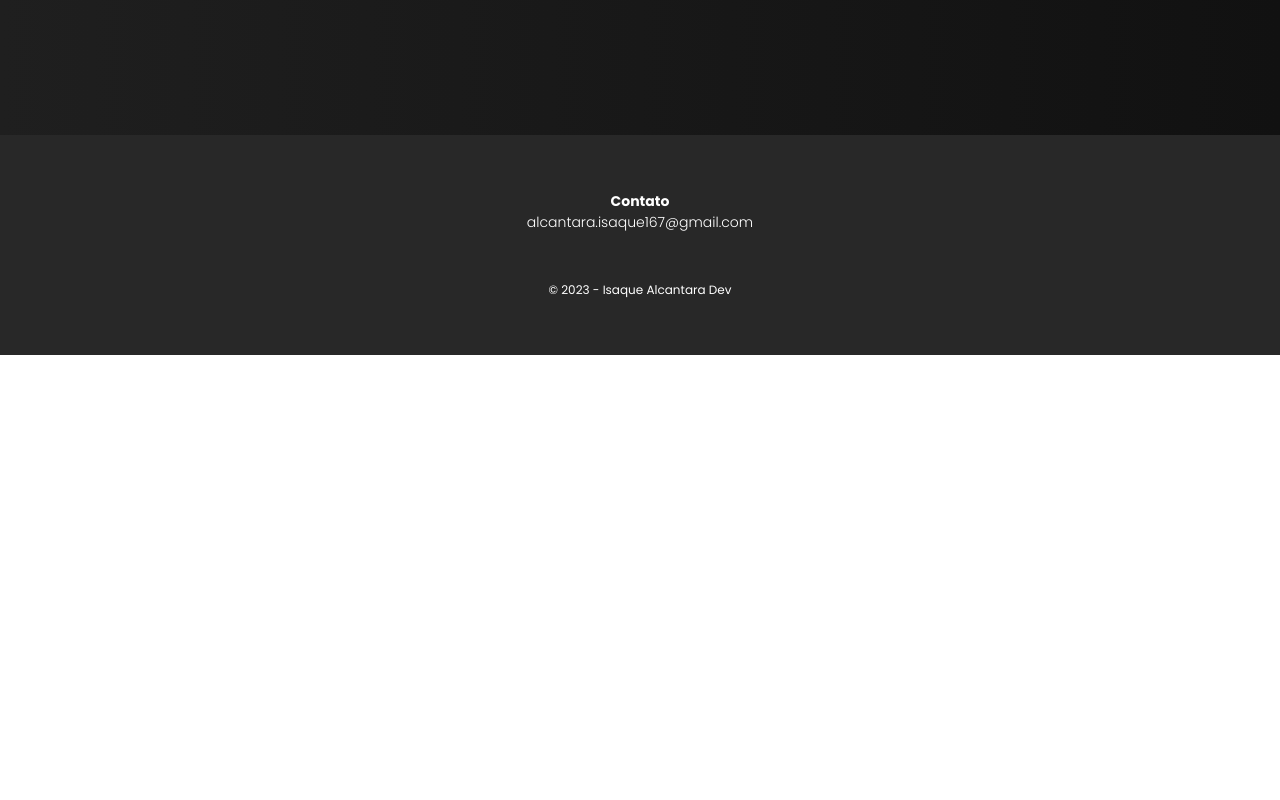
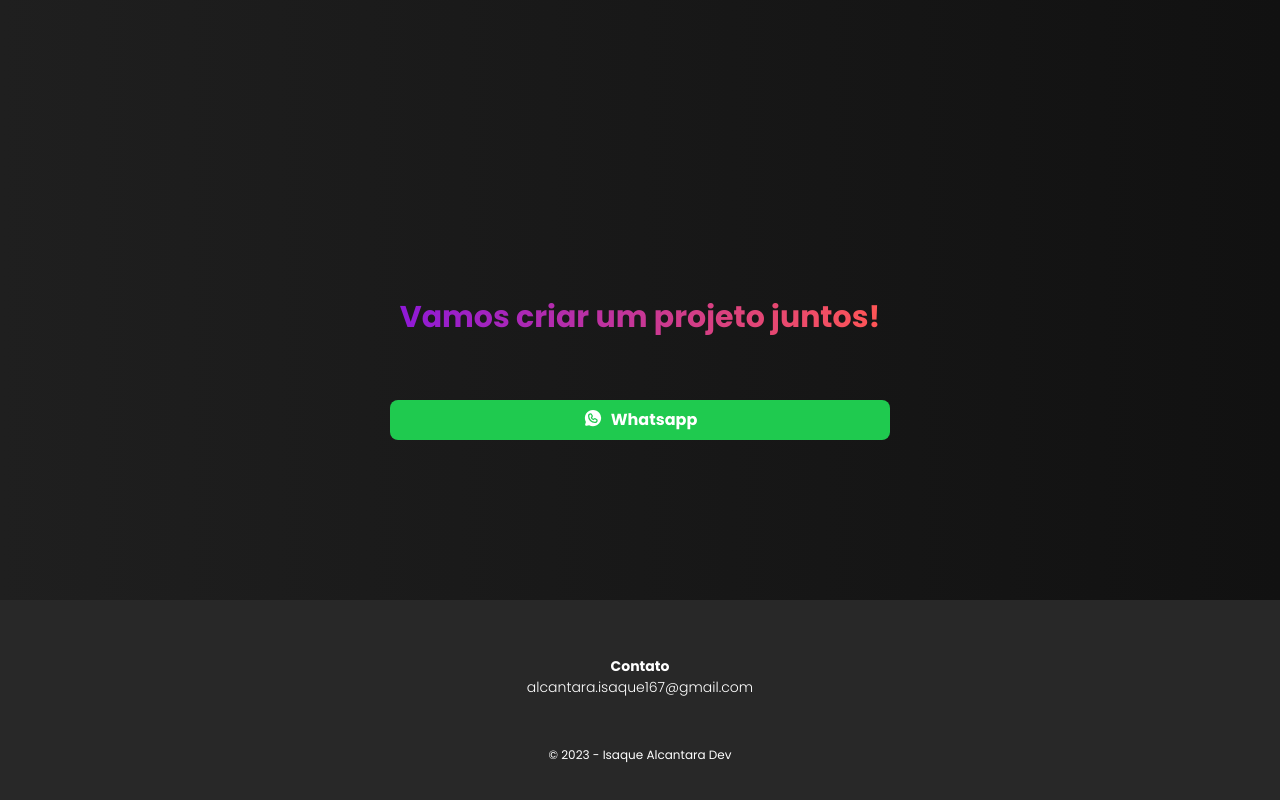
Before and after one commit to alcantaraDev/Portfolio, a Next.js app: page / in a window 1280 px wide. Shown: the part 2610-3410 px from the top of the page. Before the commit the page ends 2965 px from the top, so only its background shows below. Built offline with nearby package versions, Linux system fonts and the light colour scheme.

Commit message:
crate: contact section

```diff
--- a/components/link/index.tsx
+++ b/components/link/index.tsx
@@ -1,5 +1,5 @@
 export type linkProps = {
-    children: JSX.Element | JSX.Element[] | string
+    children: JSX.Element | (JSX.Element | string)[] | string
     href: string
     type?: "default" | "button"
     target?: "_blacnk"
--- /dev/null
+++ b/components/sections/contact/index.tsx
@@ -0,0 +1,12 @@
+import { GradientText } from "@/components/gradientText"
+import { Link } from "@/components/link"
+import { WhatsappLogo } from "phosphor-react"
+
+export function ContactSection() {
+    return (
+        <section className="text-white px-[30px] py-[160px] flex flex-col gap-[60px] justify-center items-center" id="contact">
+            <h2 className="text-[25px] sm:text-[30px] text-center"><GradientText>Vamos criar um projeto juntos!</GradientText></h2>
+            <Link href="#" type="button" className="flex flex-row justify-center gap-2 w-full max-w-[500px]" bgColor="#1FCA4F"><WhatsappLogo size={20} weight="fill"/>Whatsapp</Link>
+        </section>
+    )
+}
--- a/pages/index.tsx
+++ b/pages/index.tsx
@@ -9,6 +9,7 @@ import { HomeSection } from "@/components/sections/home";
 
 import { Poppins } from "next/font/google"
 import { SocialMediaSection } from "@/components/sections/SocialMedia";
+import { ContactSection } from "@/components/sections/contact";
 
 const poppins = Poppins({ subsets: ["latin"], weight:["100", "200", "300", "400", "500", "600", "700", "800", "900"] })
 
@@ -24,6 +25,7 @@ export default function Home() {
           <AbaoutMe/>
           <ServicesSection/>
           <SocialMediaSection/>
+          <ContactSection/>
         </main>
         <Footer/>
       </div>
```
Also changed, not shown: .gitpod.yml (added).
